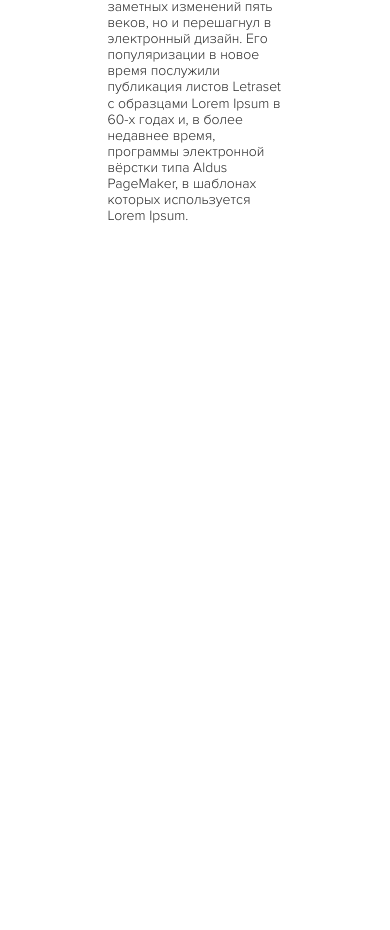
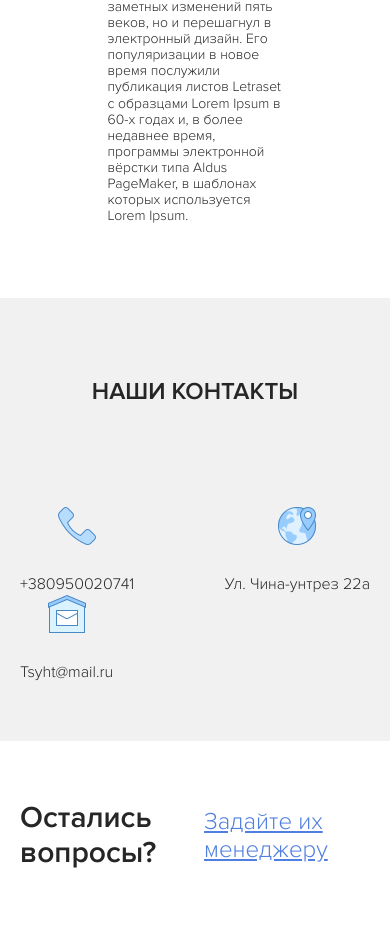
Before and after one commit to BVRXNDVRK/Toys-factory, a plain HTML site: page index.html in a window 390 px wide. Shown: the part 6879-7809 px from the top of the page. Before the commit the page ends 7177 px from the top, so only its background shows below. Drawn offline with Linux system fonts and the light colour scheme; a script that the page names is missing.

Commit message:
Сверстан блок с контактами, картой и остались вопросы, сделан адаптив

```diff
--- a/index.html
+++ b/index.html
@@ -231,6 +231,52 @@
             </div>
         </section>
 
+        <section class="section contacts bg-secundary">
+            <div class="container">
+                <h2 class="section-title section__title">
+                    Наши контакты
+                </h2>
+
+                <div class="contact-block">
+                    <div class="contact-block__item">
+                        <img class="contact-block__image" src="img/contacts/Tel.png">
+                        <div class="contack-block__text">
+                            <a class="contact-block__link" href="#" >+380950020741</a>
+                        </div>
+                    </div>
+
+                    <div class="contact-block__item">
+                        <img class="contact-block__image" src="img/contacts/Geo.png">
+                        <div class="contack-block__text">
+                        Ул. Чина-унтрез 22а
+                        </div>
+                    </div>
+
+                    <div class="contact-block__item">
+                        <img class="contact-block__image" src="img/contacts/Email.png">
+                        <div class="contack-block__text">
+                            <a class="contact-block__link" href="#" >Tsyht@mail.ru</a>
+                        </div>
+                    </div>
+                </div>
+            </div>
+
+        </section>
+        <div class="map"id="map">
+            <script type="text/javascript" charset="utf-8" async src="https://api-maps.yandex.ru/services/constructor/1.0/js/?um=constructor%3A4baa0cf37258ce67fe57a9ac4adf83d82981932cef00ee6c49bda1d29d9aa518&amp;width=100%25&amp;height=410&amp;lang=uk_UA&amp;scroll=true"></script>
+        </div>
+
+        <section class="section questions">
+            <div class="container">
+                <div class="questions-block">
+                    <div class="questions-block__title">
+                        Остались вопросы?
+                    </div>
+
+                    <a class="questions-block__link" href="#">Задайте их менеджеру</a>
+                </div>
+            </div>
+        </section>
     </main>
 
     <script type="text/javascript" src="https://spikmi.com/Widget?Id=4290"></script>
--- /dev/null
+++ b/scss/blocks/_contacts.scss
@@ -0,0 +1,31 @@
+@import '../colors';
+
+.contact-block {
+    display: flex;
+    justify-content: space-between;
+    flex-wrap: wrap;
+}
+
+.contact-block__item {
+    text-align: center;
+}
+
+.contact-block__image {
+    margin-bottom: 25px;
+}
+
+.contact-block__text {
+    font-size: 16px;
+}
+
+.contact-block__link {
+    text-decoration: none;
+    color: $text-color;
+}
+
+@media (max-width: 768px) {
+    .contacts-block__item {
+        width: 100%;
+        margin-bottom: 30px;
+    }
+}
--- /dev/null
+++ b/scss/blocks/_questions.scss
@@ -0,0 +1,20 @@
+@import '../fonts';
+@import '../colors';
+
+.questions-block {
+    display: flex;
+    justify-content: space-around;
+    align-items: center;
+    max-width: 800px;
+    margin: auto;
+}
+
+.questions-block__title {
+    @include bold;
+    font-size: 30px;
+}
+
+.questions-block__link {
+    font-size: 24px;
+    color: $primary;
+}
--- a/scss/style.scss
+++ b/scss/style.scss
@@ -12,3 +12,5 @@
 @import 'blocks/steps';
 @import 'blocks/reviews';
 @import 'blocks/factory';
+@import 'blocks/contacts';
+@import 'blocks/questions';
```
Also changed, not shown: css/style.css, img/contacts/Email.png (added), img/contacts/Geo.png (added), img/contacts/Tel.png (added), 3 other files.
